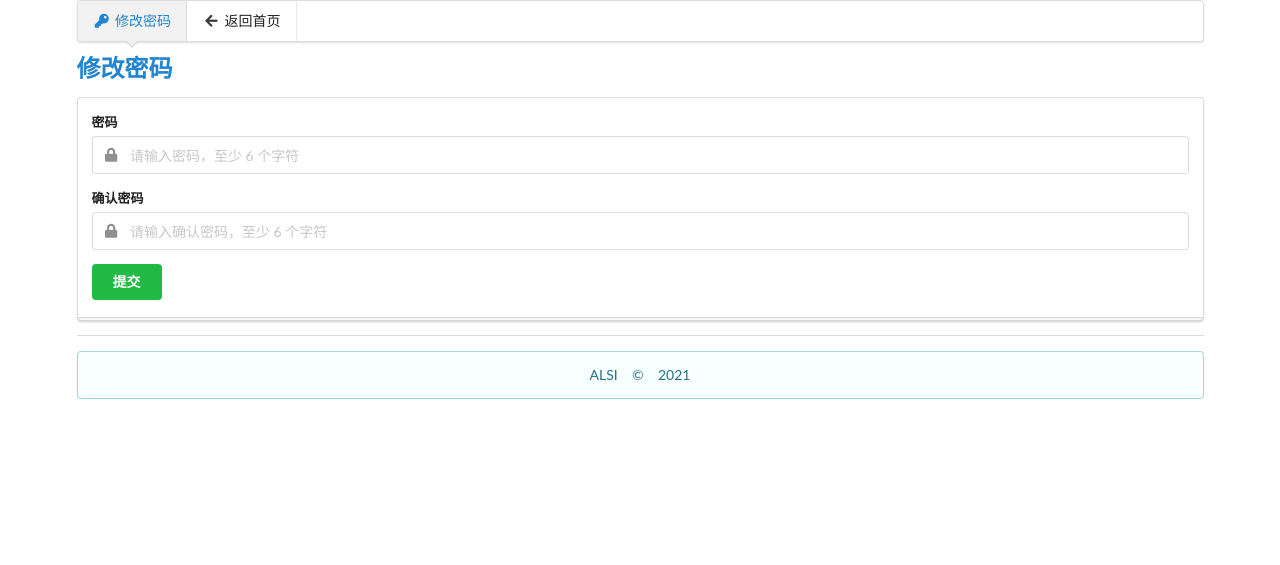
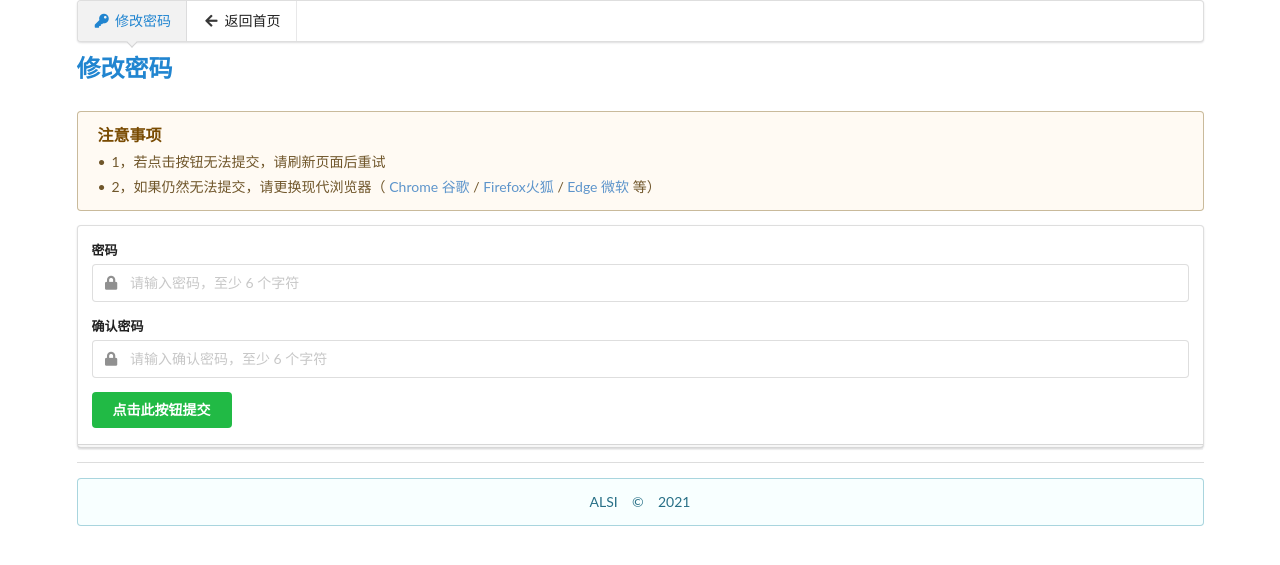
Before and after one commit to yuangezhizao/device_manager, a Flask app: page /auth/change_passwd in a window 1280 px wide. Shown: the top 565 px of the page. Run offline with Flask 2, Linux system fonts and the light colour scheme; the visitor is signed in with stand-in values (Sample User, id 1); some libraries are stand-ins or nearby versions.

Commit message:
修改密码页面现代浏览器说明

```diff
--- a/src/device_manager/templates/auth/change_passwd.html
+++ b/src/device_manager/templates/auth/change_passwd.html
@@ -17,6 +17,30 @@
             </div>
         </h2>
         {{ message_part() }}
+        <div class="ui warning message">
+            <div class="header">
+                注意事项
+            </div>
+            <ul class="list">
+                <li>1，若点击按钮无法提交，请刷新页面后重试</li>
+                <li>2，如果仍然无法提交，请更换现代浏览器（<a href="https://www.google.cn/intl/zh-CN/chrome" target="_blank">
+                    <i class="iconfont icon-chrome"></i>
+                    Chrome
+                    <span>谷歌</span>
+                </a>/
+                    <a href="https://www.mozilla.org/zh-CN/firefox/new" target="_blank">
+                        <i class="iconfont icon-firefox"></i>
+                        Firefox<span>火狐</span>
+                    </a>
+                    /
+                    <a href="https://www.microsoftedgeinsider.com" target="_blank">
+                        <i class="iconfont icon-edge"></i>
+                        Edge
+                        <span>微软</span>
+                    </a>等）
+                </li>
+            </ul>
+        </div>
         <form class="ui large form" action="" method="POST">
             <div class="ui stacked segment">
                 <div class="field">
@@ -35,7 +59,7 @@
                         <i class="lock icon"></i>
                     </div>
                 </div>
-                <input class="ui green submit button" type="submit" name="submit" value="提交">
+                <input class="ui green submit button" type="submit" name="submit" value="点击此按钮提交">
             </div>
         </form>
     </div>
```
